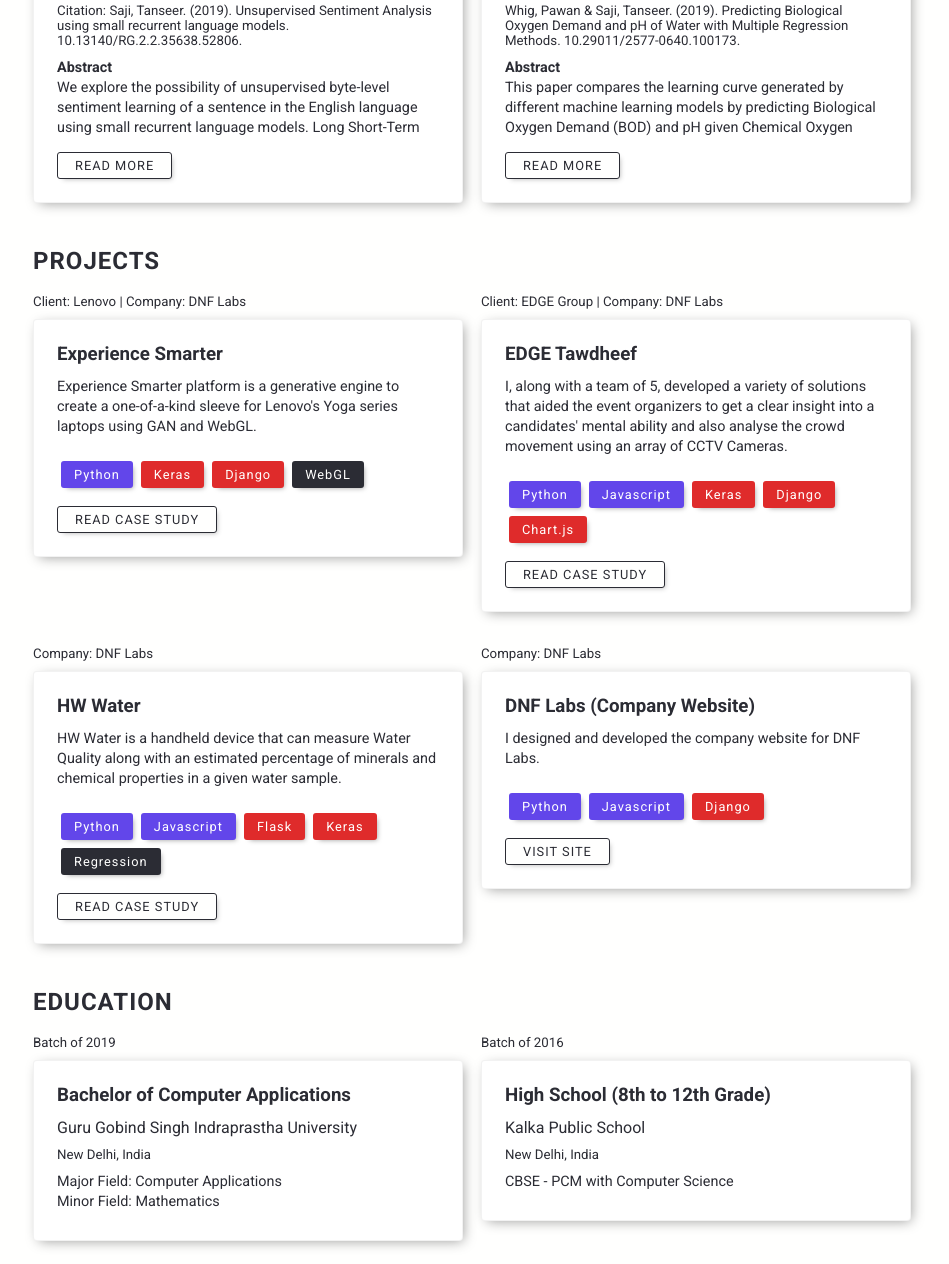
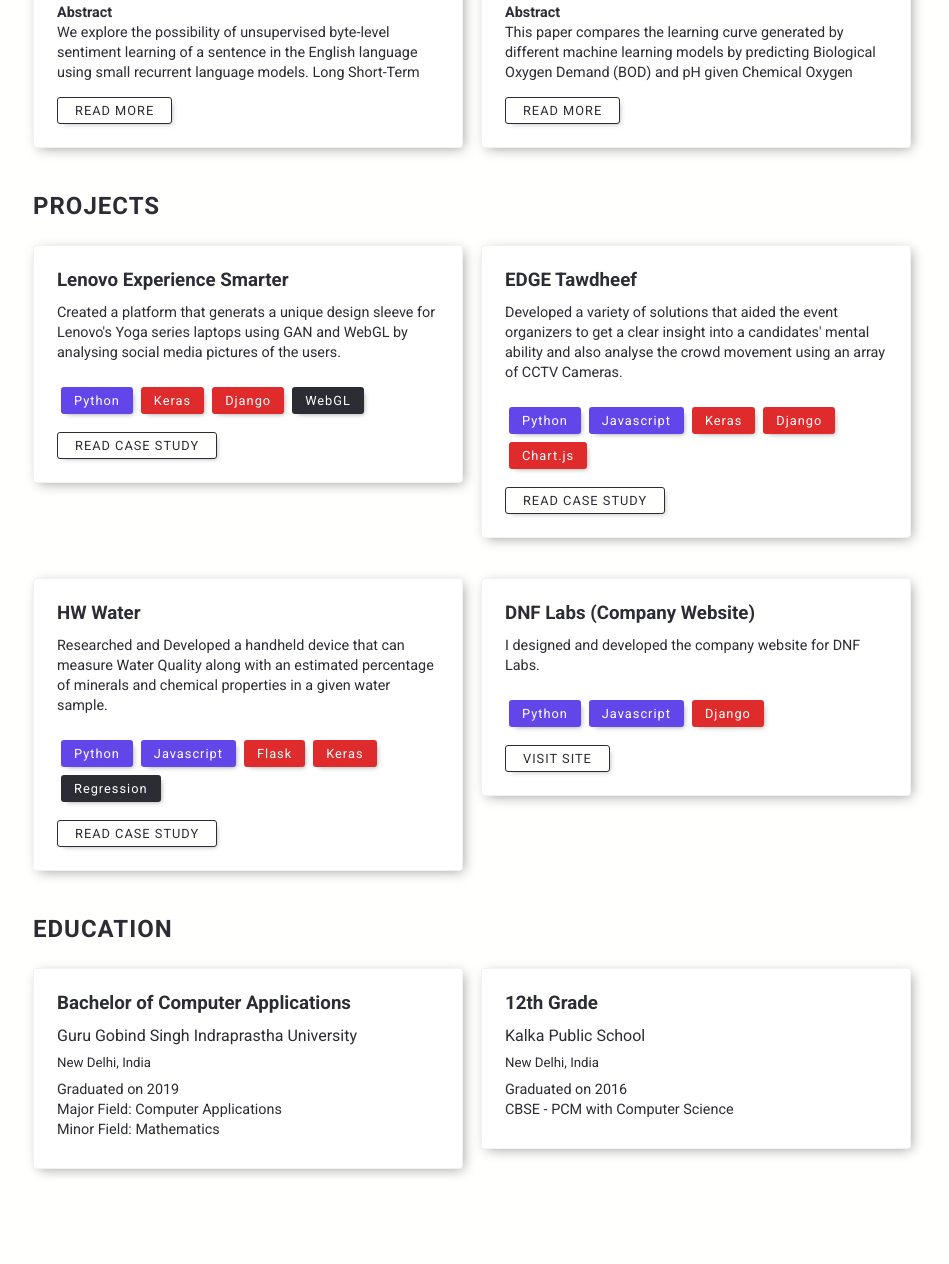
Before and after one commit to Idiomatic-Programmers/tanseersaji.com, a plain HTML site: page index.html in a window 1280 px wide. Shown: the part 1451-2715 px from the top of the page, without its empty margins (159-1108 px from the left). Drawn offline with Linux system fonts and the light colour scheme.

Commit message:
Rephrased Project description, removed citation from research, removed text over cards

```diff
--- a/index.html
+++ b/index.html
@@ -115,8 +115,7 @@
                     <div class="card">
                         <h3 class="company">Unsupervised Sentiment Analysis using small recurrent language models</h3>
                         <p class="role">Vivekananda Journal of Research</p>
-                        <p class="location">Citation: Saji, Tanseer. (2019). Unsupervised Sentiment Analysis using small recurrent language models. 10.13140/RG.2.2.35638.52806.</p>
-                        <p class="description line-3">
+                       <p class="description line-3">
                             <b>Abstract</b><br>
                             We explore the possibility of unsupervised byte-level sentiment learning of a sentence in the English language using small recurrent language models. Long Short-Term Memory (LSTM) network is a simple and effective network to use while working with sequential data like text or audio. As LSTM processes the data it learns all the information regarding the given input in the context of all the inputs before that. A. Radford et al [1] provided the evidence that a multiplicative LSTM (mLSTM) [9] is able to learn the concept of sentiment in a manipulable way, but they were able to achieve this result due to the huge amount of data samples used for training. This paper tries to investigate the neuron or neurons responsible for sentiment analysis inside a Long Short-Term Memory (LSTM) network when there is a limited amount of training samples available.
                         </p>
@@ -130,7 +129,6 @@
                     <div class="card">
                         <h3 class="company">Predicting Biological Oxygen Demand and pH of Water with Multiple Regression Methods</h3>
                         <p class="role">Journal of Earth and Envionmental Sciences</p>
-                        <p class="location">Whig, Pawan & Saji, Tanseer. (2019). Predicting Biological Oxygen Demand and pH of Water with Multiple Regression Methods. 10.29011/2577-0640.100173.</p>
                         <p class="description line-3">
                             <b>Abstract</b><br>
                             This paper compares the learning curve generated by different machine learning models by predicting Biological Oxygen Demand (BOD) and pH given Chemical Oxygen Demand in the water sample. The continuing advancements in the field of sensor interface development are to calibrate and correct the inherent non-idealities present in transducers forced us to work in this area. Machine Learning algorithms have made a profound impact in the field of Science and Engineering in the past few decades. The purpose of this paper is to propose an approach which is more users friendly and fast in operation by modelling and optimization of sensor used for dissolved oxygen measurement. This is to overcome several drawbacks generally found in the previous work like complex designing, nonlinearity and long computation time. It is found that there is a possibility to replace hardware sensor technology by Machine Learning and Artificial Intelligence provided appropriate and sufficient data.
@@ -153,11 +151,10 @@
             <h2 class="heading">Projects</h2>
             <div class="row">
                 <div class="experience_holder">
-                    <span class="period">Client: Lenovo | Company: DNF Labs</span>
                     <div class="card">
-                        <h3 class="company">Experience Smarter</h3>
+                        <h3 class="company">Lenovo Experience Smarter</h3>
                         <p class="description">
-                            Experience Smarter platform is a generative engine to create a one-of-a-kind sleeve for Lenovo's Yoga series laptops using GAN and WebGL.
+                            Created a platform that generats a unique design sleeve for Lenovo's Yoga series laptops using GAN and WebGL by analysing social media pictures of the users.
                         </p>
                         <ul class="skills">
                             <li class="lang">Python</li>
@@ -172,11 +169,10 @@
                 </div>
 
                 <div class="experience_holder">
-                    <span class="period">Client: EDGE Group | Company: DNF Labs</span>
                     <div class="card">
                         <h3 class="company">EDGE Tawdheef</h3>
                         <p class="description">
-                            I, along with a team of 5, developed a variety of solutions that aided the event organizers to get a clear insight into a candidates' mental ability and also analyse the crowd movement using an array of CCTV Cameras.
+                            Developed a variety of solutions that aided the event organizers to get a clear insight into a candidates' mental ability and also analyse the crowd movement using an array of CCTV Cameras.
                         </p>
                         <ul class="skills">
                             <li class="lang">Python</li>
@@ -191,11 +187,10 @@
                     </div>
                 </div>
                 <div class="experience_holder">
-                    <span class="period">Company: DNF Labs</span>
                     <div class="card">
                         <h3 class="company">HW Water</h3>
                         <p class="description">
-                            HW Water is a handheld device that can measure Water Quality along with an estimated percentage of minerals and chemical properties in a given water sample.
+                            Researched and Developed a handheld device that can measure Water Quality along with an estimated percentage of minerals and chemical properties in a given water sample.
                         </p>
                         <ul class="skills">
                             <li class="lang">Python</li>
@@ -210,7 +205,6 @@
                     </div>
                 </div>
                 <div class="experience_holder">
-                    <span class="period">Company: DNF Labs</span>
                     <div class="card">
                         <h3 class="company">DNF Labs (Company Website)</h3>
                         <p class="description">
@@ -236,24 +230,26 @@
             <h2 class="heading">Education</h2>
             <div class="row">
                 <div class="experience_holder">
-                    <span class="period">Batch of 2019</span>
                     <div class="card">
                         <h3 class="company">Bachelor of Computer Applications</h3>
                         <p class="role">Guru Gobind Singh Indraprastha University</p>
                         <p class="location">New Delhi, India</p>
                         <p class="description">
+                            Graduated on 2019 <br>
                             Major Field: Computer Applications <br>
                             Minor Field: Mathematics
                         </p>
                     </div>
                 </div>
                 <div class="experience_holder">
-                    <span class="period">Batch of 2016</span>
                     <div class="card">
-                        <h3 class="company">High School (8th to 12th Grade)</h3>
+                        <h3 class="company">12th Grade</h3>
                         <p class="role">Kalka Public School</p>
                         <p class="location">New Delhi, India</p>
-                        <p class="description">CBSE - PCM with Computer Science</p>
+                        <p class="description">
+                            Graduated on 2016 <br>
+                            CBSE - PCM with Computer Science
+                        </p>
                     </div>
                 </div>
             </div>
```
